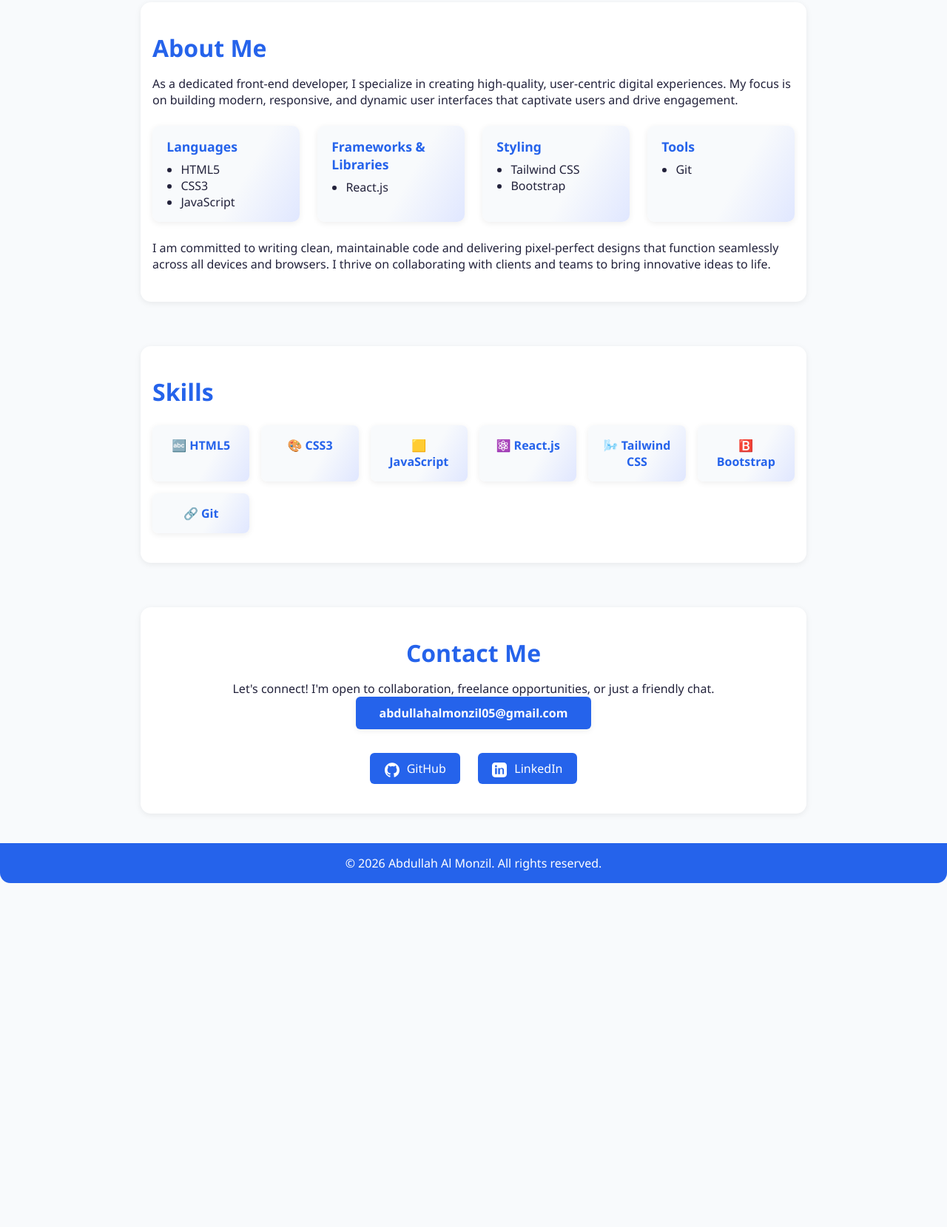
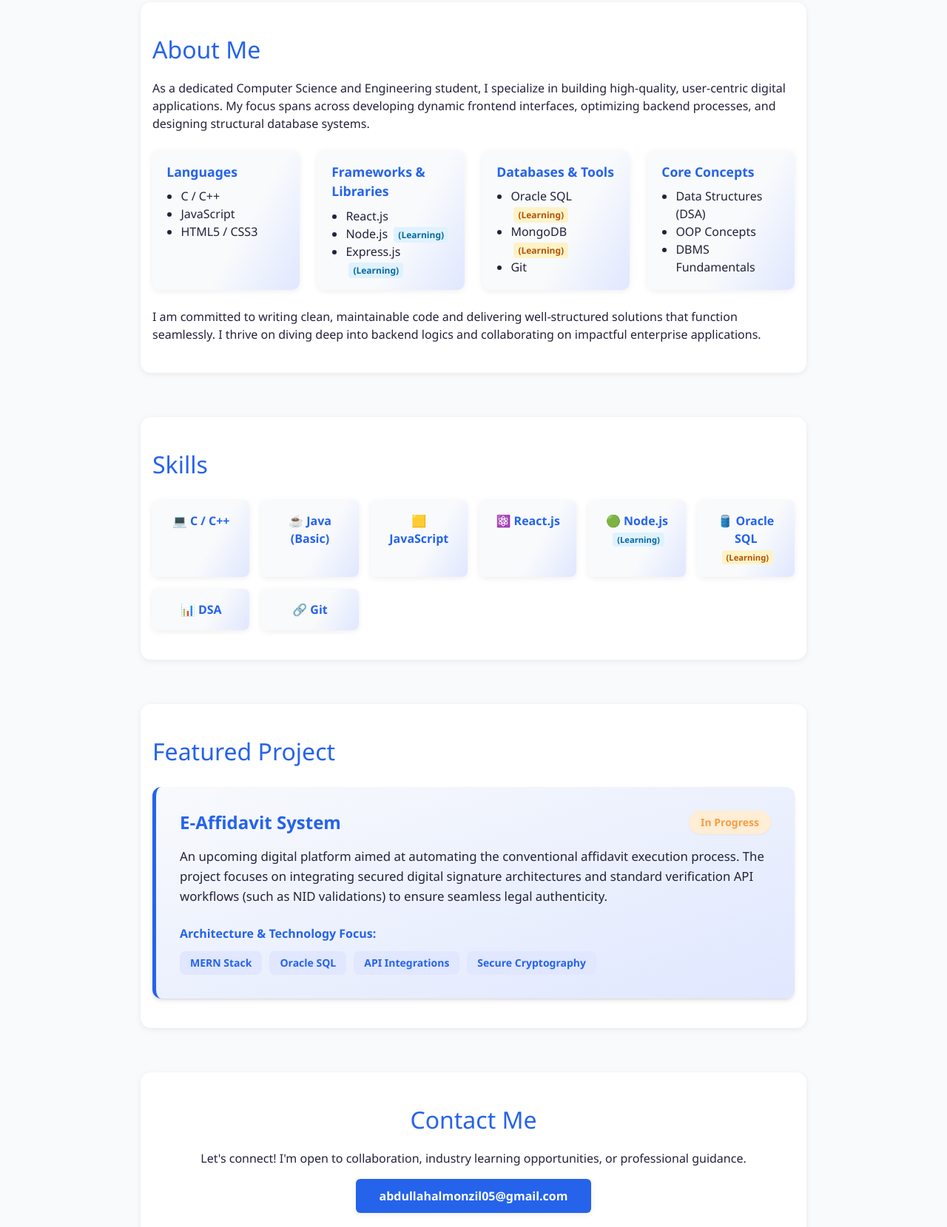
Before and after one commit to abdullahalmonzil/abdullahalmonzil.github.io, a plain HTML site: page index.html in a window 1280 px wide. Shown: the part 917-2576 px from the top of the page at 74% size. Before the commit the page ends 2111 px from the top, so only its background shows below. Drawn offline with nearby package versions, Linux system fonts and the light colour scheme.

Commit message:
Updation of skills and tools. Added my Featured Project

```diff
--- a/index.html
+++ b/index.html
@@ -3,15 +3,10 @@
 <head>
     <meta charset="UTF-8">
     <meta name="viewport" content="width=device-width, initial-scale=1.0">
-    <title>Abdullah Al Monzil - Junior Front-End Developer</title>
+    <title>Abdullah Al Monzil - Software Developer Undergrad</title>
+    <script src="https://cdn.tailwindcss.com"></script>
     <link rel="stylesheet" href="main.css">
     <link rel="preconnect" href="https://fonts.googleapis.com">
-    <style>
-        html { scroll-behavior: smooth; }
-        body {
-            font-family: 'Segoe UI', 'Arial', 'Helvetica Neue', Helvetica, Arial, sans-serif;
-        }
-    </style>
 </head>
 <body>
     <header>
@@ -21,6 +16,7 @@
                 <li><a href="#hero" aria-label="Home">Home</a></li>
                 <li><a href="#about" aria-label="About">About</a></li>
                 <li><a href="#skills" aria-label="Skills">Skills</a></li>
+                <li><a href="#my-work" aria-label="My Work">Projects</a></li>
                 <li><a href="#contact" aria-label="Contact">Contact</a></li>
             </ul>
             <button class="hamburger" aria-label="Open navigation menu" aria-expanded="false" aria-controls="navigation-menu">
@@ -39,9 +35,9 @@
             </div>
             <div>
                 <h1>Abdullah Al Monzil</h1>
-                <h2 style="font-size:1.3rem;color:var(--accent);margin:0 0 1rem 0;">Junior Front-End Developer</h2>
-                <p style="max-width:400px;">Passionate about crafting seamless, modern web experiences. I blend creativity with code to deliver engaging, responsive interfaces.</p>
-                <a href="#skills" class="cta-button" aria-label="View My Work">View My Work</a>
+                <h2 class="text-xl text-[#f59e42] font-semibold mb-4">Software Developer Undergrad</h2>
+                <p class="max-w-[400px]">Passionate about crafting seamless modern web experiences and robust database architectures. Blending core logical problem-solving with full-stack capabilities.</p>
+                <a href="#my-work" class="cta-button" aria-label="View My Work">View My Work</a>
             </div>
         </div>
     </section>
@@ -49,69 +45,103 @@
     <section id="about" class="about" tabindex="-1">
         <h2>About Me</h2>
         <p>
-            As a dedicated front-end developer, I specialize in creating high-quality, user-centric digital experiences. My focus is on building modern, responsive, and dynamic user interfaces that captivate users and drive engagement.
+            As a dedicated Computer Science and Engineering student, I specialize in building high-quality, user-centric digital applications. My focus spans across developing dynamic frontend interfaces, optimizing backend processes, and designing structural database systems.
         </p>
-        <div class="about-stack" style="display:flex;flex-wrap:wrap;gap:1.5rem;margin:1.5rem 0;">
+
+        <div class="flex flex-wrap gap-6 my-6">
             <div class="stack-card">
                 <strong>Languages</strong>
-                <ul>
-                    <li>HTML5</li>
-                    <li>CSS3</li>
+                <ul class="list-disc pl-5">
+                    <li>C / C++</li>
                     <li>JavaScript</li>
+                    <li>HTML5 / CSS3</li>
                 </ul>
             </div>
             <div class="stack-card">
                 <strong>Frameworks & Libraries</strong>
-                <ul>
+                <ul class="list-disc pl-5">
                     <li>React.js</li>
+                    <li>Node.js <span class="bg-[#e0f2fe] text-[#0369a1] text-[0.75rem] font-bold px-1.5 py-0.5 rounded ml-1">(Learning)</span></li>
+                    <li>Express.js <span class="bg-[#e0f2fe] text-[#0369a1] text-[0.75rem] font-bold px-1.5 py-0.5 rounded ml-1">(Learning)</span></li>
                 </ul>
             </div>
             <div class="stack-card">
-                <strong>Styling</strong>
-                <ul>
-                    <li>Tailwind CSS</li>
-                    <li>Bootstrap</li>
+                <strong>Databases & Tools</strong>
+                <ul class="list-disc pl-5">
+                    <li>Oracle SQL <span class="bg-[#fef3c7] text-[#b45309] text-[0.75rem] font-bold px-1.5 py-0.5 rounded ml-1">(Learning)</span></li>
+                    <li>MongoDB <span class="bg-[#fef3c7] text-[#b45309] text-[0.75rem] font-bold px-1.5 py-0.5 rounded ml-1">(Learning)</span></li>
+                    <li>Git</li>
                 </ul>
             </div>
             <div class="stack-card">
-                <strong>Tools</strong>
-                <ul>
-                    <li>Git</li>
+                <strong>Core Concepts</strong>
+                <ul class="list-disc pl-5">
+                    <li>Data Structures (DSA)</li>
+                    <li>OOP Concepts</li>
+                    <li>DBMS Fundamentals</li>
                 </ul>
             </div>
         </div>
+
         <p>
-            I am committed to writing clean, maintainable code and delivering pixel-perfect designs that function seamlessly across all devices and browsers. I thrive on collaborating with clients and teams to bring innovative ideas to life.
+            I am committed to writing clean, maintainable code and delivering well-structured solutions that function seamlessly. I thrive on diving deep into backend logics and collaborating on impactful enterprise applications.
         </p>
     </section>
 
     <section id="skills" class="skills" tabindex="-1">
         <h2>Skills</h2>
         <div class="skills-grid">
-            <div class="skill-card" title="HTML5"><span>🔤</span> HTML5</div>
-            <div class="skill-card" title="CSS3"><span>🎨</span> CSS3</div>
+            <div class="skill-card" title="C/C++"><span>💻</span> C / C++</div>
+            <div class="skill-card" title="Java"><span>☕</span> Java (Basic)</div>
             <div class="skill-card" title="JavaScript"><span>🟨</span> JavaScript</div>
             <div class="skill-card" title="React.js"><span>⚛️</span> React.js</div>
-            <div class="skill-card" title="Tailwind CSS"><span>🌬️</span> Tailwind CSS</div>
-            <div class="skill-card" title="Bootstrap"><span>🅱️</span> Bootstrap</div>
+            <div class="skill-card" title="Node.js"><span>🟢</span> Node.js <span class="bg-[#e0f2fe] text-[#0369a1] text-[0.7rem] font-bold px-1.5 py-0.5 rounded ml-1">(Learning)</span></div>
+            <div class="skill-card" title="Oracle SQL"><span>🛢️</span> Oracle SQL <span class="bg-[#fef3c7] text-[#b45309] text-[0.7rem] font-bold px-1.5 py-0.5 rounded ml-1">(Learning)</span></div>
+            <div class="skill-card" title="Data Structures"><span>📊</span> DSA</div>
             <div class="skill-card" title="Git"><span>🔗</span> Git</div>
+        </div>
+    </section>
+
+    <section id="my-work" class="my-work" tabindex="-1">
+        <h2>Featured Project</h2>
+        <div class="bg-gradient-to-br from-[#f8fafc] to-[#e0e7ff] border-l-[5px] border-[#2563eb] rounded-xl p-6 md:p-8 shadow-md hover:-translate-y-1 hover:shadow-lg transition-all duration-300 mt-6">
+            <div class="flex flex-wrap justify-between items-center gap-4 mb-4">
+                <h3 class="text-xl md:text-2xl font-bold text-[#2563eb] m-0">E-Affidavit System</h3>
+                <span class="bg-[#ffedd5] text-[#f59e42] text-sm font-bold px-4 py-1.5 rounded-full shadow-sm">In Progress</span>
+            </div>
+            <p class="text-[#22223b] leading-relaxed text-[1.05rem] mb-6">
+                An upcoming digital platform aimed at automating the conventional affidavit execution process. The project focuses on integrating secured digital signature architectures and standard verification API workflows (such as NID validations) to ensure seamless legal authenticity.
+            </p>
+            <div>
+                <strong class="block mb-3 text-[#2563eb] font-semibold">Architecture & Technology Focus:</strong>
+                <div class="flex flex-wrap gap-2.5">
+                    <span class="bg-[#e0e7ff] text-[#2563eb] text-sm font-semibold px-3.5 py-1.5 rounded-lg hover:bg-[#2563eb] hover:text-white transition-colors duration-200">MERN Stack</span>
+                    <span class="bg-[#e0e7ff] text-[#2563eb] text-sm font-semibold px-3.5 py-1.5 rounded-lg hover:bg-[#2563eb] hover:text-white transition-colors duration-200">Oracle SQL</span>
+                    <span class="bg-[#e0e7ff] text-[#2563eb] text-sm font-semibold px-3.5 py-1.5 rounded-lg hover:bg-[#2563eb] hover:text-white transition-colors duration-200">API Integrations</span>
+                    <span class="bg-[#e0e7ff] text-[#2563eb] text-sm font-semibold px-3.5 py-1.5 rounded-lg hover:bg-[#2563eb] hover:text-white transition-colors duration-200">Secure Cryptography</span>
+                </div>
+            </div>
         </div>
     </section>
 
     <section id="contact" class="contact" tabindex="-1">
         <h2>Contact Me</h2>
-        <p>Let's connect! I'm open to collaboration, freelance opportunities, or just a friendly chat.</p>
+        <p>Let's connect! I'm open to collaboration, industry learning opportunities, or professional guidance.</p>
         <p>
-            <a href="mailto:abdullahalmonzil05@gmail.com" class="cta-button" style="margin-bottom:1rem;" aria-label="Email Abdullah Al Monzil">abdullahalmonzil05@gmail.com</a>
+            <a href="mailto:abdullahalmonzil05@gmail.com" class="cta-button inline-block mb-4 mt-4" aria-label="Email Abdullah Al Monzil">abdullahalmonzil05@gmail.com</a>
         </p>
         <div class="social-links">
             <a href="https://github.com/abdullahalmonzil" target="_blank" rel="noopener" class="social-icon" aria-label="GitHub">
-                <svg width="20" height="20" fill="currentColor" style="vertical-align:middle;margin-right:6px;" viewBox="0 0 24 24"><path d="M12 .297c-6.63 0-12 5.373-12 12 0 5.303 3.438 9.8 8.205 11.385.6.113.82-.258.82-.577v-2.234c-3.338.726-4.033-1.416-4.033-1.416-.546-1.387-1.333-1.757-1.333-1.757-1.089-.745.083-.729.083-.729 1.205.084 1.84 1.236 1.84 1.236 1.07 1.834 2.809 1.304 3.495.997.108-.775.418-1.305.762-1.605-2.665-.305-5.466-1.334-5.466-5.93 0-1.31.469-2.381 1.236-3.221-.124-.303-.535-1.523.117-3.176 0 0 1.008-.322 3.301 1.23a11.52 11.52 0 013.003-.404c1.018.005 2.045.138 3.003.404 2.291-1.552 3.297-1.23 3.297-1.23.653 1.653.242 2.873.118 3.176.77.84 1.235 1.911 1.235 3.221 0 4.609-2.803 5.624-5.475 5.921.43.372.823 1.102.823 2.222v3.293c0 .322.218.694.825.576C20.565 22.092 24 17.592 24 12.297c0-6.627-5.373-12-12-12"></path></svg>
+                <svg width="20" height="20" fill="currentColor" class="inline-block align-middle mr-1.5" viewBox="0 0 24 24"><path d="M12 .297c-6.63 0-12 5.373-12 12 0 5.303 3.438 9.8 8.205 11.385.6.113.82-.258.82-.577v-2.234c-3.338.726-4.033-1.416-4.033-1.416-.546-1.387-1.333-1.757-1.333-1.757-1.089-.745.083-.729.083-.729 1.205.084 1.84 1.236 1.84 1.236 1.07 1.834 2.809 1.304 3.495.997.108-.775.418-1.305.762-1.605-2.665-.305-5.466-1.334-5.466-5.93 0-1.31.469-2.381 1.236-3.221-.124-.303-.535-1.523.117-3.176 0 0 1.008-.322 3.301 1.23a11.52 11.52 0 013.003-.404c1.018.005 2.045.138 3.003.404 2.291-1.552 3.297-1.23 3.297-1.23.653 1.653.242 2.873.118 3.176.77.84 1.235 1.911 1.235 3.221 0 4.609-2.803 5.624-5.475 5.921.43.372.823 1.102.823 2.222v3.293c0 .322.218.694.825.576C20.565 22.092 24 17.592 24 12.297c0-6.627-5.373-12-12-12"></path></svg>
                 GitHub
             </a>
             <a href="https://www.linkedin.com/in/abdullahalmonzil" target="_blank" rel="noopener" class="social-icon" aria-label="LinkedIn">
-                <svg width="20" height="20" fill="currentColor" style="vertical-align:middle;margin-right:6px;" viewBox="0 0 24 24"><path d="M19 0h-14c-2.761 0-5 2.239-5 5v14c0 2.761 2.239 5 5 5h14c2.761 0 5-2.239 5-5v-14c0-2.761-2.239-5-5-5zm-11 19h-3v-10h3v10zm-1.5-11.268c-.966 0-1.75-.784-1.75-1.75s.784-1.75 1.75-1.75 1.75.784 1.75 1.75-.784 1.75-1.75 1.75zm13.5 11.268h-3v-5.604c0-1.337-.026-3.065-1.867-3.065-1.868 0-2.156 1.459-2.156 2.967v5.702h-3v-10h2.881v1.367h.041c.401-.761 1.381-1.563 2.841-1.563 3.039 0 3.601 2.002 3.601 4.604v5.592z"></path></svg>
+                <svg width="20" height="20" fill="currentColor" class="inline-block align-middle mr-1.5" viewBox="0 0 24 24"><path d="M19 0h-14c-2.761 0-5 2.239-5 5v14c0 2.761 2.239 5 5 5h14c2.761 0 5-2.239 5-5v-14c0-2.761-2.239-5-5-5zm-11 19h-3v-10h3v10zm-1.5-11.268c-.966 0-1.75-.784-1.75-1.75s.784-1.75 1.75-1.75 1.75.784 1.75 1.75-.784 1.75-1.75 1.75zm13.5 11.268h-3v-5.604c0-1.337-.026-3.065-1.867-3.065-1.868 0-2.156 1.459-2.156 2.967v5.702h-3v-10h2.881v1.367h.041c.401-.761 1.381-1.563 2.841-1.563 3.039 0 3.601 2.002 3.601 4.604v5.592z"></path></svg>
                 LinkedIn
+            </a>
+            <a href="https://www.facebook.com/abdullahalmonzil" target="_blank" rel="noopener" class="social-icon" aria-label="Facebook">
+                <svg width="20" height="20" fill="currentColor" class="inline-block align-middle mr-1.5" viewBox="0 0 24 24"><path d="M24 12.073c0-6.627-5.373-12-12-12s-12 5.373-12 12c0 5.99 4.388 10.954 10.125 11.854v-8.385H7.078v-3.47h3.047V9.43c0-3.007 1.792-4.669 4.533-4.669 1.312 0 2.686.235 2.686.235v2.953H15.83c-1.491 0-1.956.925-1.956 1.874v2.25h3.328l-.532 3.47h-2.796v8.385C19.612 23.027 24 18.062 24 12.073z"></path></svg>
+                Facebook
             </a>
         </div>
     </section>
--- a/main.css
+++ b/main.css
@@ -6,11 +6,13 @@
     --card-bg: #fff;
     --shadow: 0 2px 8px rgba(0,0,0,0.07);
 }
-*{
+
+* {
     margin: 0;
     padding: 0;
     box-sizing: border-box;
 }
+
 body {
     font-family: 'Segoe UI', Arial, sans-serif;
     margin: 0;
@@ -156,7 +158,7 @@
     box-shadow: var(--shadow);
 }
 
-.about h2, .skills h2, .contact h2 {
+.about h2, .skills h2, .contact h2, .my-work h2 {
     font-size: 2rem;
     color: var(--primary);
     margin-bottom: 1rem;
@@ -238,12 +240,14 @@
     min-width: 180px;
     flex: 1 1 180px;
 }
+
 .stack-card strong {
     color: var(--primary);
     font-size: 1.1rem;
     display: block;
     margin-bottom: 0.5rem;
 }
+
 .stack-card ul {
     margin: 0;
     padding-left: 1.2rem;
```
Also changed, not shown: 1 other file.
